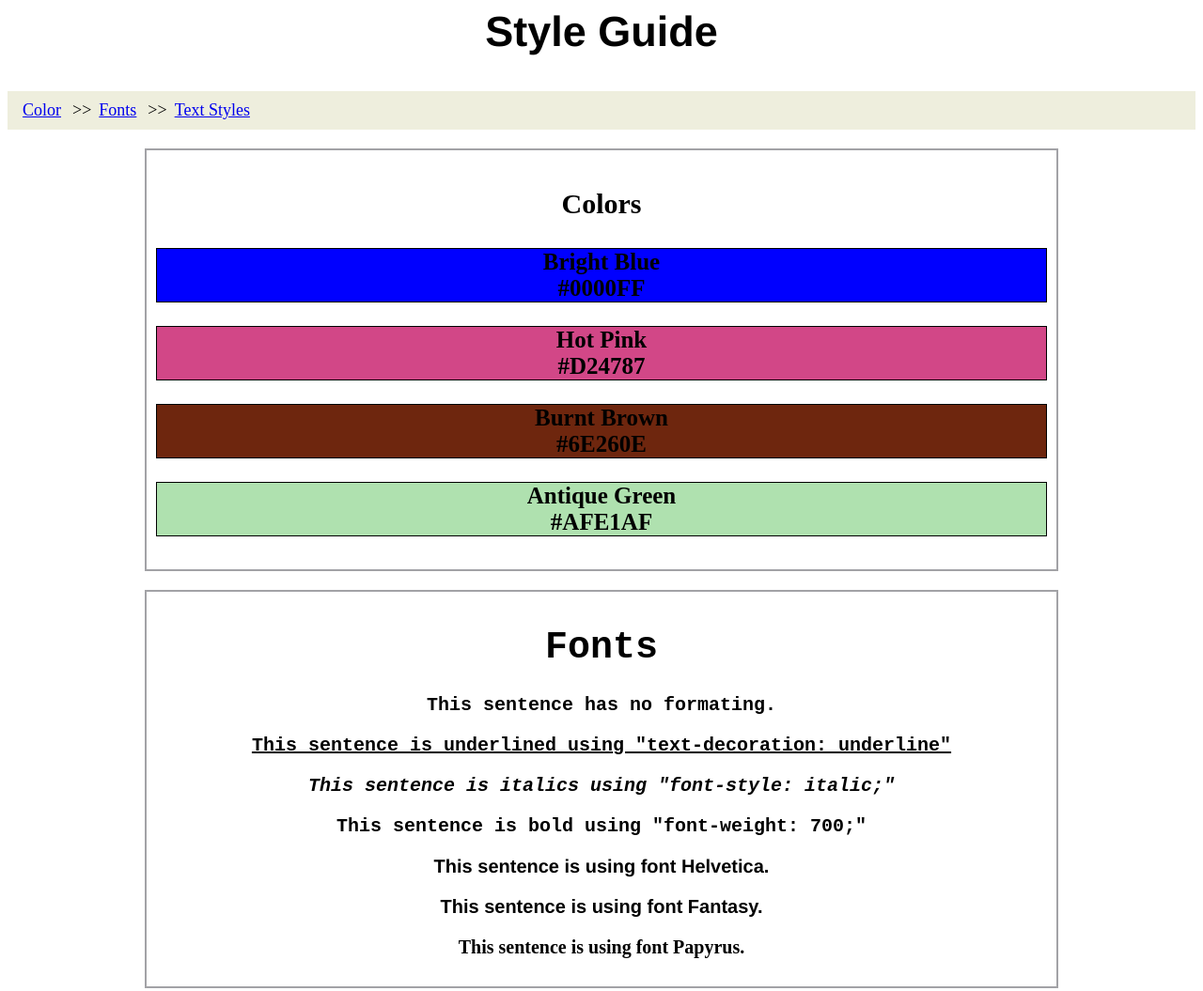
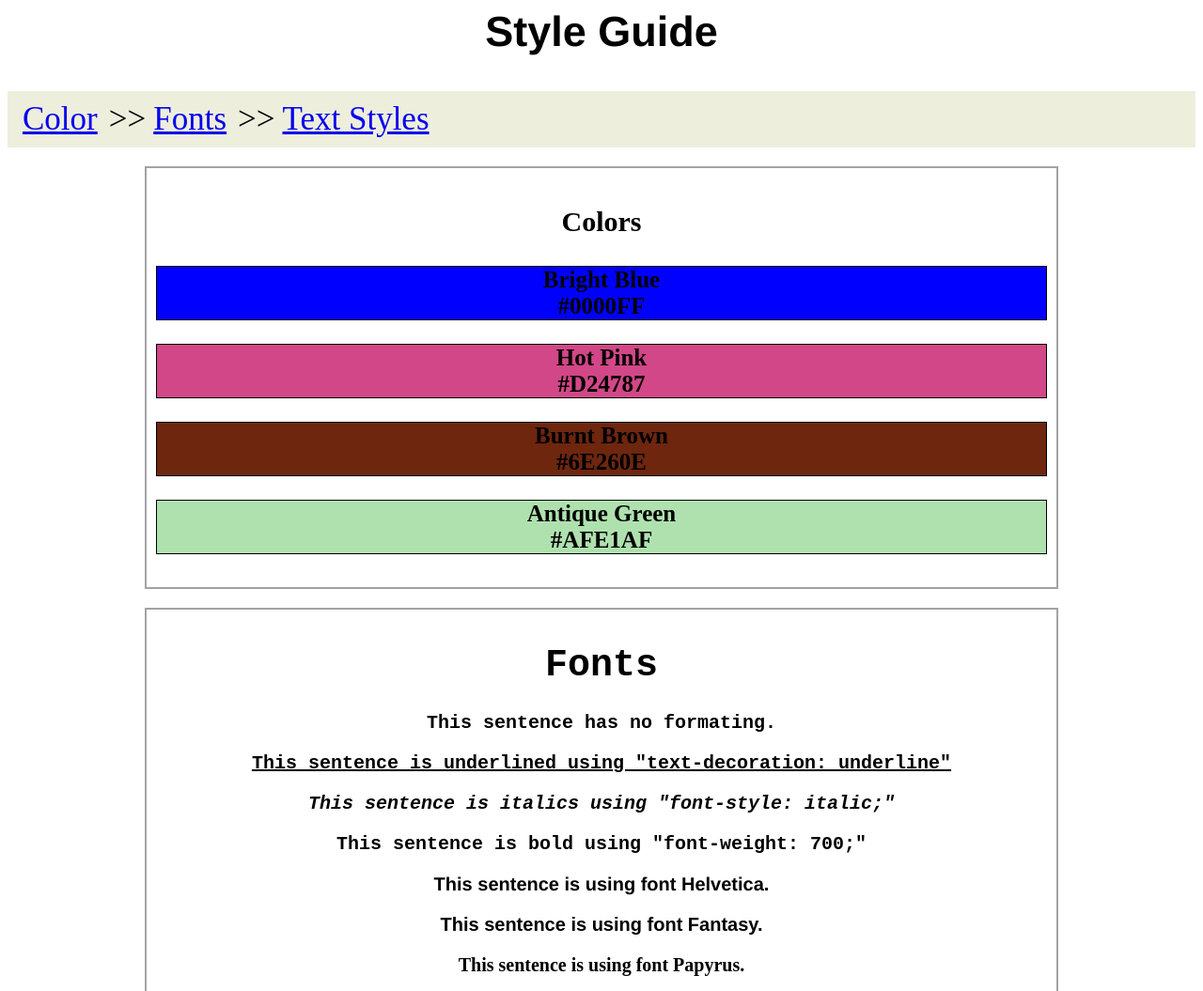
Before and after one commit to apmanager001/apmanager001-github.io, a plain HTML site: page index.html in a window 1280 px wide. Shown: the top 1055 px of the page at 94% size. Drawn offline with Linux system fonts and the light colour scheme.

Commit message:
Update styles.css

```diff
--- a/styles.css
+++ b/styles.css
@@ -11,8 +11,8 @@
   }
 
 .breadcrumb-item{
-  display: inline;
-  font-size: 18px;
+  display: inline-block;
+  font-size: 35px;
   }
 
 .breadcrumb li+li:before{
```
